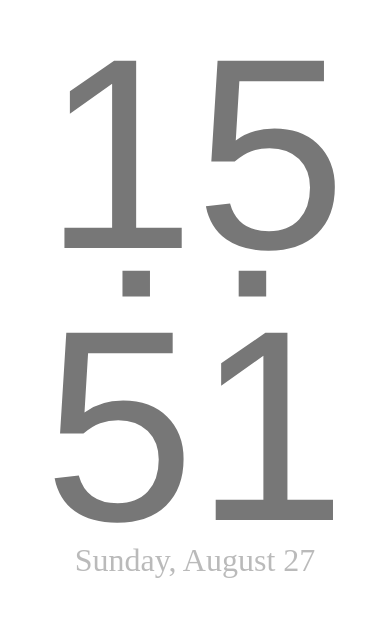
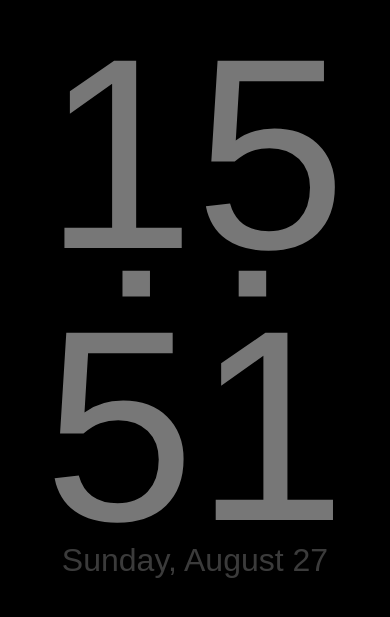
Before and after one commit to nleclerc/nightclock, a website: page www/index.html in a window 390 px wide. Shown: the part 113-730 px from the top of the page. Drawn offline with Linux system fonts and the light colour scheme; some packages are replaced by stand-ins of ours.

Commit message:
Minor tweaks.

```diff
--- a/www/css/index.css
+++ b/www/css/index.css
@@ -34,6 +34,7 @@ body {
 	flex-direction: column;
 	align-items: center;
 	justify-content: center;
+	font-family: arial;
 }
 
 .app.initialized {
@@ -41,7 +42,6 @@ body {
 }
 
 .time {
-	font-family: arial;
 	font-size: 17em;
 	line-height: 85%;
 }
--- a/www/index.html
+++ b/www/index.html
@@ -6,6 +6,11 @@
 		<meta name="format-detection" content="telephone=no">
 		<meta name="msapplication-tap-highlight" content="no">
 		<meta name="viewport" content="user-scalable=no, initial-scale=1, maximum-scale=1, minimum-scale=1, width=device-width">
+		<style>
+			html {
+				background-color: black;
+			}
+		</style>
 		<link rel="stylesheet" type="text/css" href="css/index.css">
 		<title>NightClock</title>
 	</head>
```
